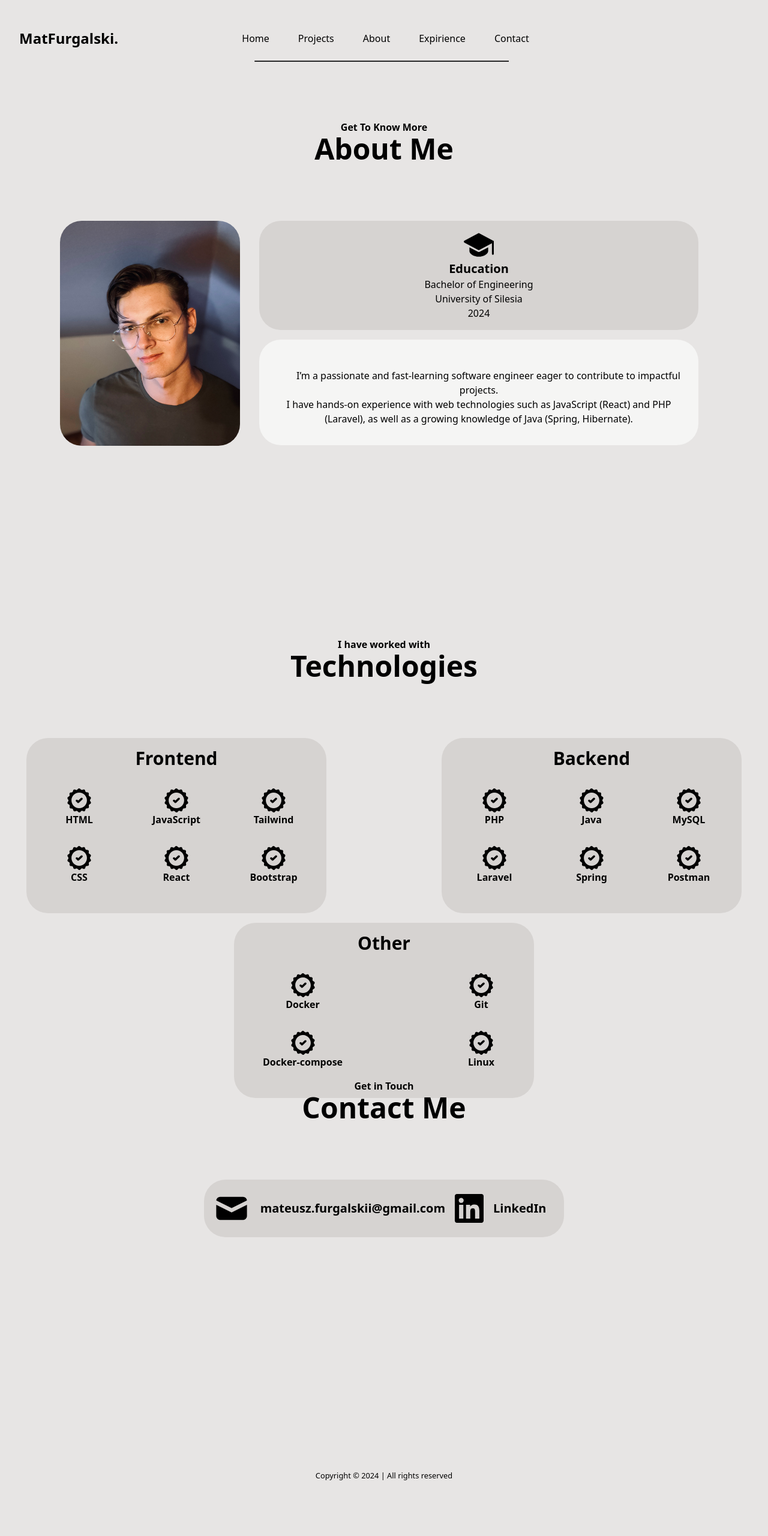
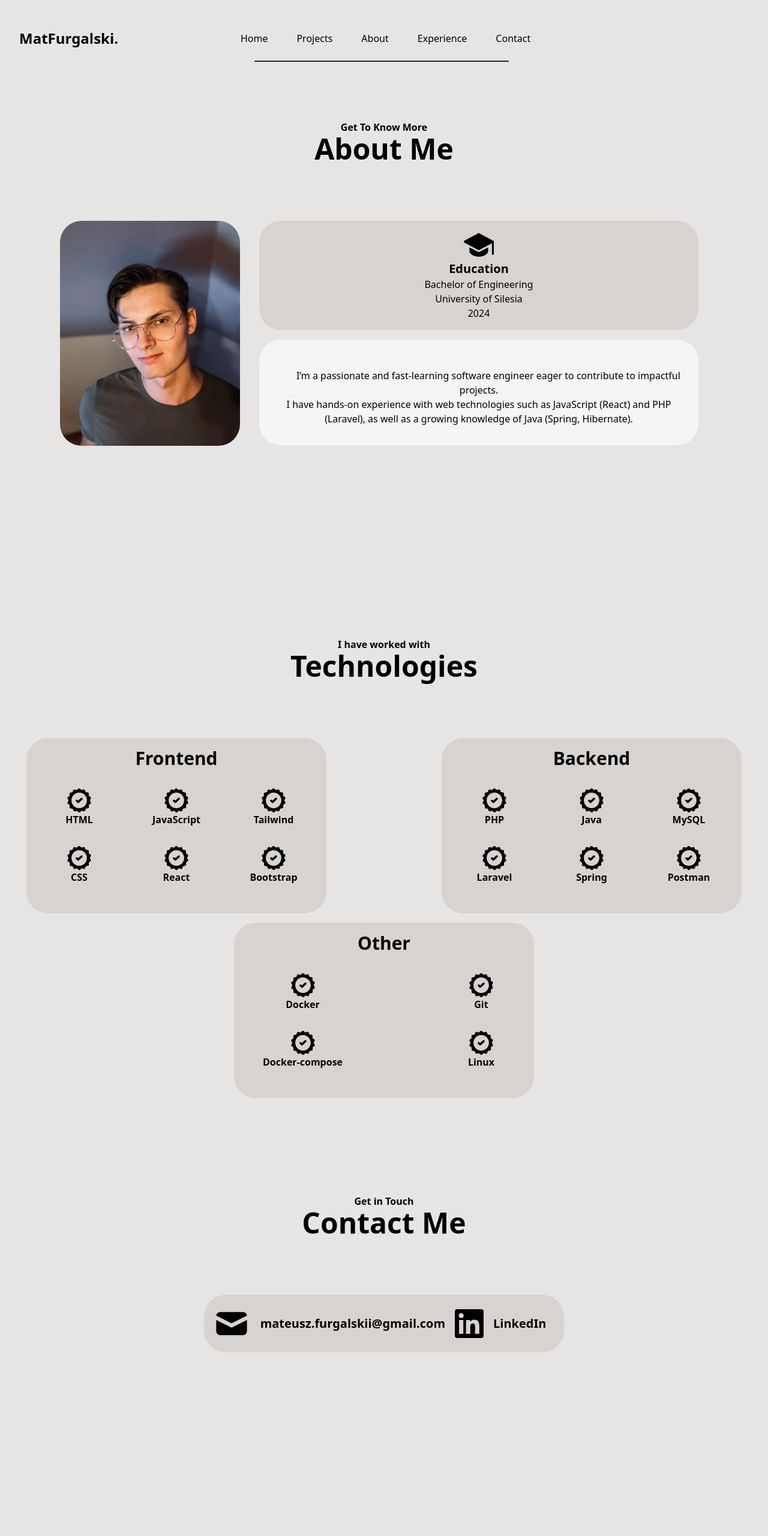
Before and after one commit to matfurgalski/matfurgalski, an Astro site: page /about in a window 1280 px wide. Shown: the top 2560 px of the page at 60% size. Before the commit the page ends 2470 px from the top, so only its background shows below. Built offline with nearby package versions, Linux system fonts and the light colour scheme; Astro itself is replaced by a stand-in of ours.

Commit message:
about contact  repair

```diff
--- a/src/pages/about.astro
+++ b/src/pages/about.astro
@@ -162,7 +162,7 @@ import MainLayout from '../layouts/main-layout.astro'
 		</div>
 
 	</div>
-	<div id="contact" class="mb-96 ">
+	<div id="contact" class="mb-96 mt-48 ">
 		<div class="mb-24 ">
 			<p class="font-semibold text-center">Get in Touch</p>
 			<h1 class="text-5xl font-bold text-center">Contact Me</h1>
--- a/src/pages/components/Nav.jsx
+++ b/src/pages/components/Nav.jsx
@@ -34,7 +34,7 @@ console.log(matches)
                 <a href="/">Home</a>
                 <a href="/projects">Projects</a>
                 <a href="/about">About</a>
-                <a href="/about/#expirience">Expirience</a>
+                <a href="/about/#expirience">Experience</a>
                 <a href="/about/#contact">Contact</a>
             </div>
 }
```
